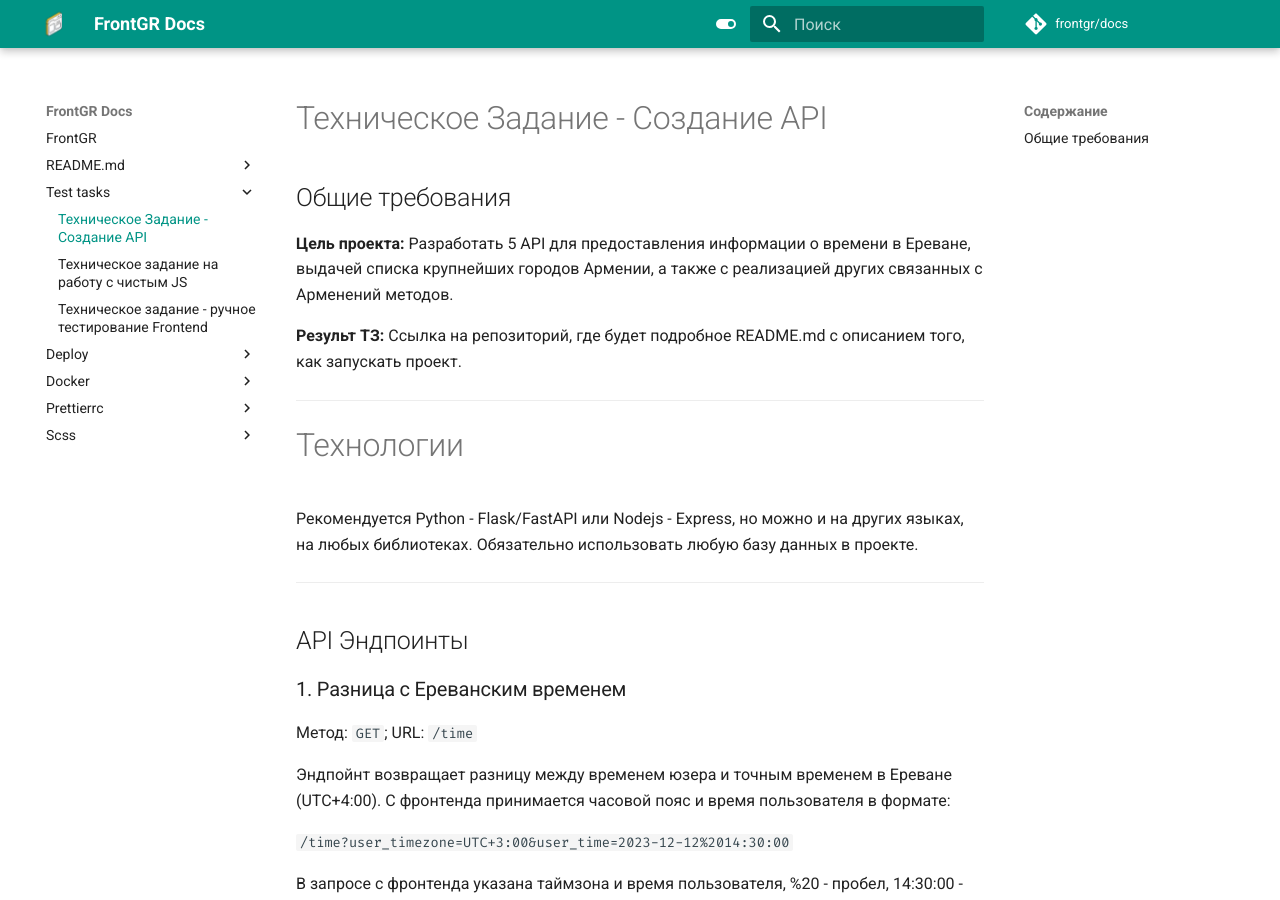
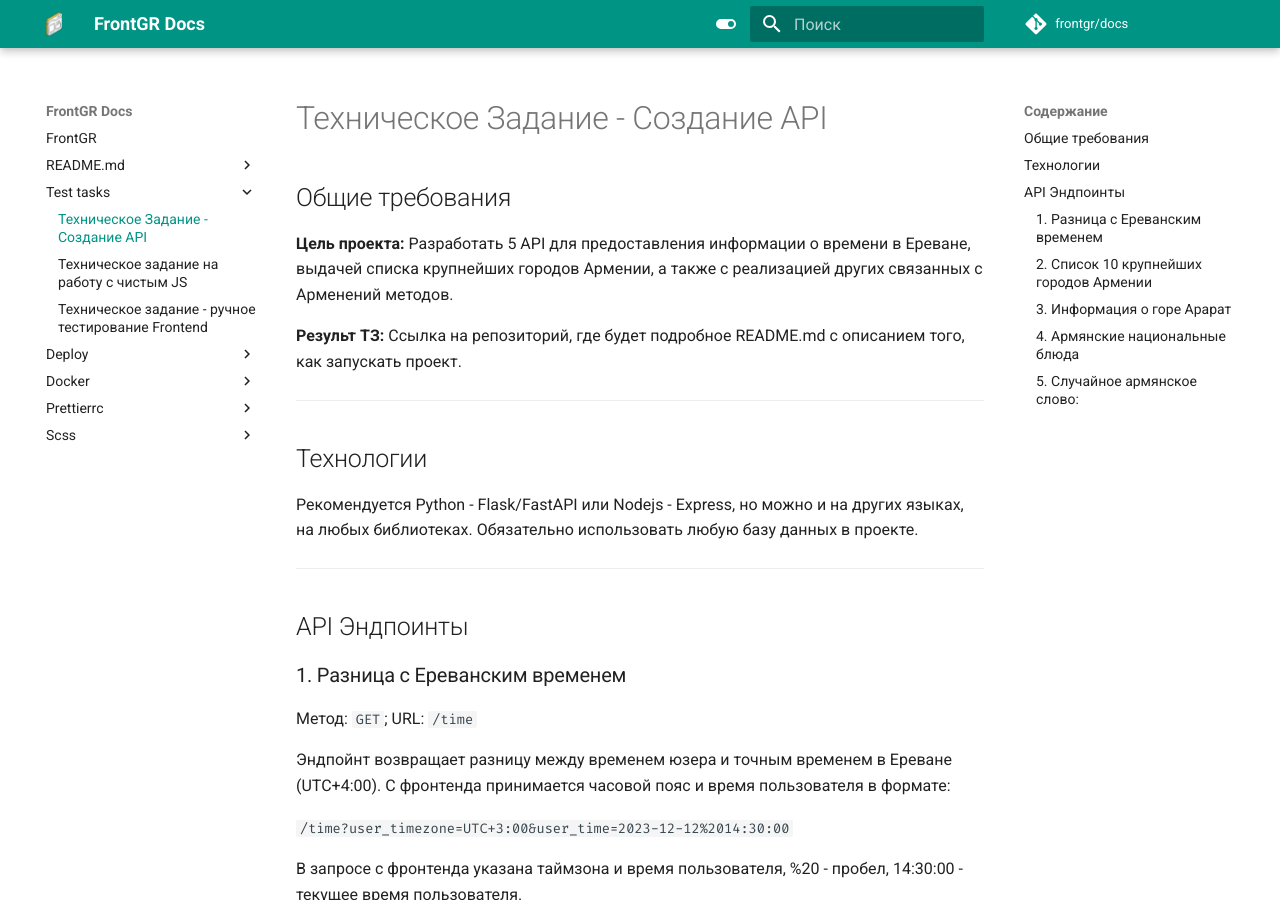
Before and after one commit to frontgr/docs, an MkDocs documentation site: the page built from docs/Test tasks/backend.md, in a window 1280 px wide and 900 px high. Built offline with MkDocs 1.6.1 and Material for MkDocs 9.7.7, drawn with Linux system fonts in a browser that asks for light colours; comment, search, counter and statistics services are not loaded.

Commit message:
docs(fix): Delete 2nd H1 from backend test task

```diff
--- a/docs/Test tasks/backend.md
+++ b/docs/Test tasks/backend.md
@@ -8,7 +8,7 @@
 
 ---
 
-# Технологии
+## Технологии
 
 Рекомендуется Python - Flask/FastAPI или Nodejs - Express, но можно и на других языках, на любых библиотеках. Обязательно использовать любую базу данных в проекте.
 
```
